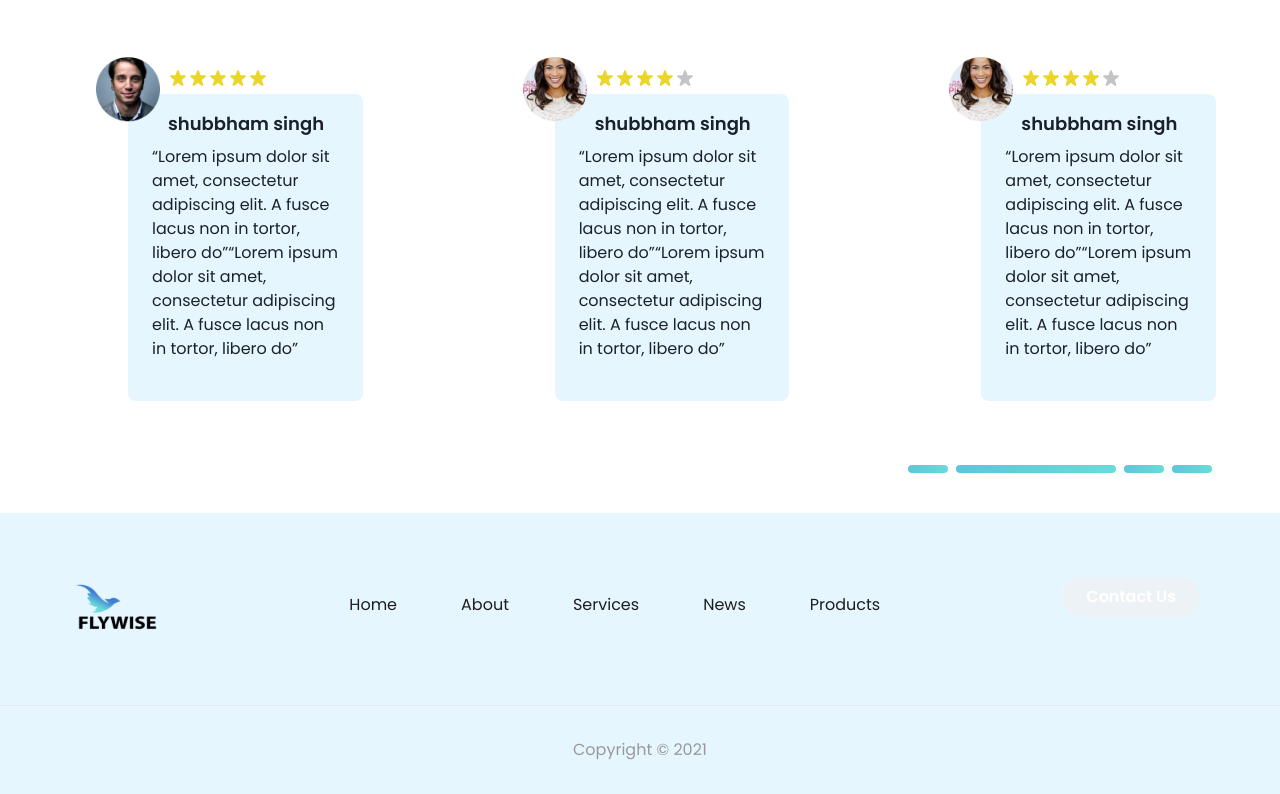
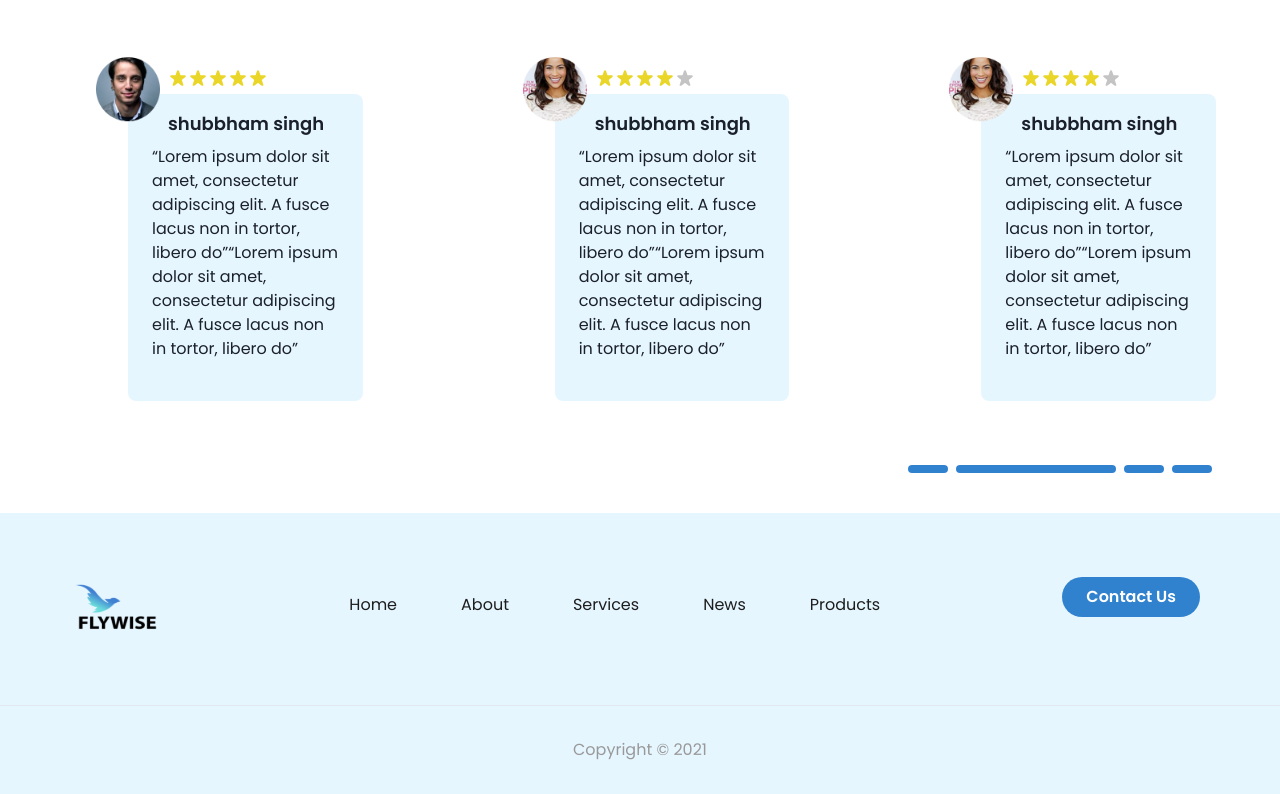
Before and after one commit to ptk1729/flywise, a Next.js app: page /mentors in a window 1280 px wide. Shown: the part 2042-2836 px from the top of the page. Built offline with nearby package versions, Linux system fonts and the light colour scheme.

Commit message:
test deploy

```diff
--- a/pages/common/footer.js
+++ b/pages/common/footer.js
@@ -66,6 +66,7 @@ function Footer() {
             fontWeight="semibold"
             px="6"
             id="gradient"
+							colorScheme="blue"
             // bg="linear-gradient(289.85deg, #6ADBDB 20.37%, #4080D3 73.15%)"
             // _hover={{
             // 	bg: 'linear-gradient(289.85deg, #6ADBDB 20.37%, #4080D3 73.15%)'
--- a/pages/mentors.js
+++ b/pages/mentors.js
@@ -241,15 +241,46 @@ function Mentors() {
 								</Box>
 							</Box>
 						</Flex>
-
 					</GridItem>
 				))}
 				<GridItem px="16" pb="10" colSpan="12" bg="white" rowSpan="2">
 					<Flex justifyContent="flex-end">
-						<Button _focus={{boxShadow:"none"}} mx="1" id="gradient-anim" textAlign="center" px="3" h="2" />
-						<Button _focus={{boxShadow:"none"}} mx="1" id="gradient-anim" textAlign="center" px="20" h="2" />
-						<Button _focus={{boxShadow:"none"}} mx="1" id="gradient-anim" textAlign="center" px="3" h="2" />
-						<Button _focus={{boxShadow:"none"}} mx="1" id="gradient-anim" textAlign="center" px="3" h="2" />
+						<Button
+							_focus={{ boxShadow: 'none' }}
+							mx="1"
+							id="gradient"
+							colorScheme="blue"
+							textAlign="center"
+							px="3"
+							h="2"
+						/>
+						<Button
+							_focus={{ boxShadow: 'none' }}
+							mx="1"
+							id="gradient"
+							colorScheme="blue"
+							textAlign="center"
+							px="20"
+							h="2"
+						/>
+						<Button
+							_focus={{ boxShadow: 'none' }}
+							mx="1"
+							id="gradient"
+							colorScheme="blue"
+							textAlign="center"
+							px="3"
+							h="2"
+						/>
+						<Button
+							_focus={{ boxShadow: 'none' }}
+							mx="1"
+							id="gradient"
+							colorScheme="blue"
+							textAlign="center"
+							px="3"
+							h="2"
+						/>
 					</Flex>
 				</GridItem>
 			</Grid>
--- a/styles/globals.css
+++ b/styles/globals.css
@@ -15,11 +15,11 @@ a {
 * {
 	box-sizing: border-box;
 }
-.bottom-outline{
+.bottom-outline {
 	border-bottom: 2px solid black;
 	border-radius: 0;
 }
-#gradient-anim{
+#gradient-anim {
 	background-image: linear-gradient(270deg, #6adbdb, #4080d3) !important;
 	background-size: 400% 400% !important;
 
@@ -29,19 +29,37 @@ a {
 }
 
 @-webkit-keyframes gradient-animation {
-  0%{background-position:0% 72%}
-  50%{background-position:100% 29%}
-  100%{background-position:0% 72%}
+	0% {
+		background-position: 0% 72%;
+	}
+	50% {
+		background-position: 100% 29%;
+	}
+	100% {
+		background-position: 0% 72%;
+	}
 }
 @-moz-keyframes gradient-animation {
-  0%{background-position:0% 72%}
-  50%{background-position:100% 29%}
-  100%{background-position:0% 72%}
+	0% {
+		background-position: 0% 72%;
+	}
+	50% {
+		background-position: 100% 29%;
+	}
+	100% {
+		background-position: 0% 72%;
+	}
 }
 @keyframes gradient-animation {
-  0%{background-position:0% 72%}
-  50%{background-position:100% 29%}
-  100%{background-position:0% 72%}
+	0% {
+		background-position: 0% 72%;
+	}
+	50% {
+		background-position: 100% 29%;
+	}
+	100% {
+		background-position: 0% 72%;
+	}
 }
 
 .sticky {
@@ -85,6 +103,24 @@ a {
 	z-index: 1;
 	animation: glow 8s linear infinite;
 }
+/* sdcsd */
+#gradient:focus {
+	background: linear-gradient(90deg, #03a9f4, #f441a5, #ffeb3b, #03a9f4);
+	background-size: 400%;
+}
+#gradient2:focus {
+	background: linear-gradient(90deg, #fa7199, #f5ce62, #e43603, #fa7199);
+	background-size: 400%;
+}
+#gradient:focus:before,
+#gradient2:focus:before {
+	opacity: 1;
+	z-index: -1;
+}
+#gradient:focus {
+	z-index: 1;
+	animation: glow 8s linear infinite;
+}
 @keyframes glow {
 	0% {
 		background-position: 0%;
```
Also changed, not shown: pages/common/faqs.js (+14 -26 lines), pages/contact-us.js (+2 -10 lines), pages/index.js (+11 -5 lines). Lines whose indentation alone changed are shown as unchanged.
